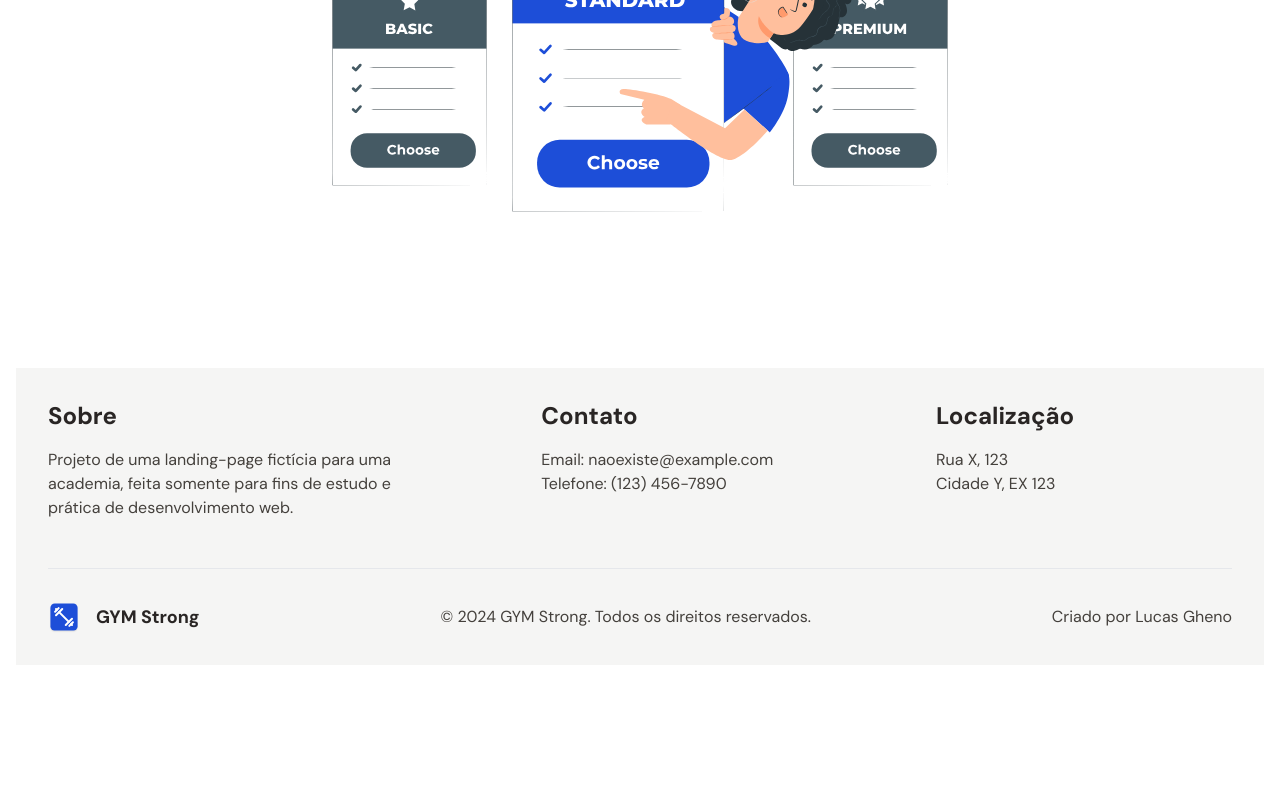
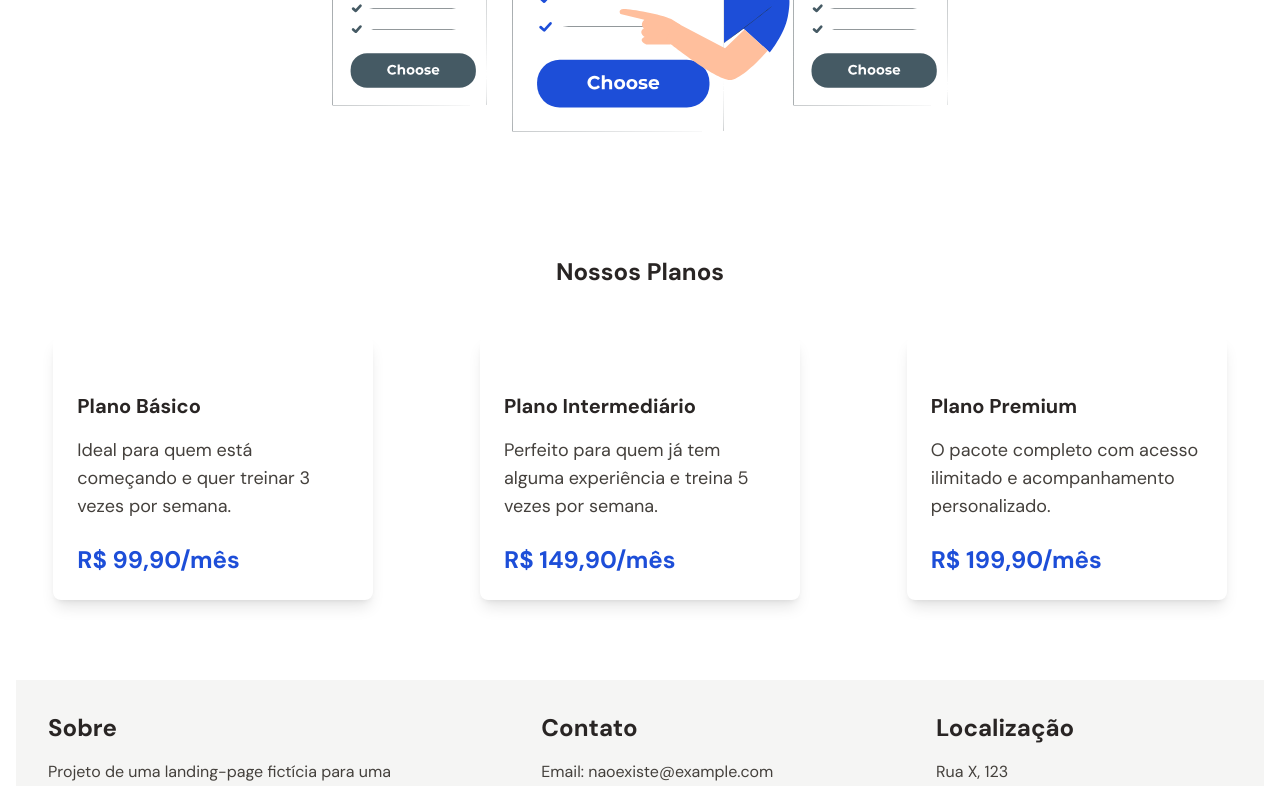
Before and after one commit to ghenosec/gym-page, a Next.js app: page / in a window 1280 px wide. Shown: the part 1560-2346 px from the top of the page. Before the commit the page ends 2241 px from the top, so only its background shows below. Built offline with nearby package versions, Linux system fonts and the light colour scheme.

Commit message:
chore: add text and price of plans

```diff
--- a/src/app/page.tsx
+++ b/src/app/page.tsx
@@ -85,14 +85,65 @@ export default function Home() {
           </div>
         </div>
 
-        <div id="precos" className="mt-20 flex justify-center">
+        <div id="precos" className="mt-0">
+          {" "}
+          <div className="flex justify-center mb-12">
             <Image
               className="w-full max-w-full md:max-w-2xl"
               src={plansSvg}
               alt="Ilustração dos planos da academia."
             />
           </div>
+          <h2 className="text-2xl font-bold text-stone-800 text-center mb-12">
+            Nossos Planos
+          </h2>
+          <div className="flex flex-col md:flex-row justify-center gap-8">
+            <div className="card bg-white shadow-lg rounded-lg p-6 max-w-xs mx-auto">
+              <h3 className="text-xl font-bold text-stone-800 mb-4 mt-8">
+                Plano Básico
+              </h3>{" "}
+              <p className="text-lg text-stone-700 mb-4 mt-4">
+                {" "}
+                Ideal para quem está começando e quer treinar 3 vezes por
+                semana.
+              </p>
+              <p className="text-2xl font-bold text-blue-700 mt-6">
+                {" "}
+                R$ 99,90/mês
+              </p>
+            </div>
 
+            <div className="card bg-white shadow-lg rounded-lg p-6 max-w-xs mx-auto">
+              <h3 className="text-xl font-bold text-stone-800 mb-4 mt-8">
+                Plano Intermediário
+              </h3>{" "}
+              <p className="text-lg text-stone-700 mb-4 mt-4">
+                {" "}
+                Perfeito para quem já tem alguma experiência e treina 5 vezes
+                por semana.
+              </p>
+              <p className="text-2xl font-bold text-blue-700 mt-6">
+                {" "}
+                R$ 149,90/mês
+              </p>
+            </div>
+            {/* Card 3 */}
+            <div className="card bg-white shadow-lg rounded-lg p-6 max-w-xs mx-auto">
+              <h3 className="text-xl font-bold text-stone-800 mb-4 mt-8">
+                Plano Premium
+              </h3>{" "}
+              <p className="text-lg text-stone-700 mb-4 mt-4">
+                {" "}
+                O pacote completo com acesso ilimitado e acompanhamento
+                personalizado.
+              </p>
+              <p className="text-2xl font-bold text-blue-700 mt-6">
+                {" "}
+                R$ 199,90/mês
+              </p>
+            </div>
+          </div>
+        </div>
         <footer className="mt-20 p-8 bg-stone-100 w-full">
           <div className="flex flex-col md:flex-row justify-between space-y-8 md:space-y-0 md:space-x-8">
             <div className="md:w-1/3">
```
Lines whose indentation alone changed are shown as unchanged.
